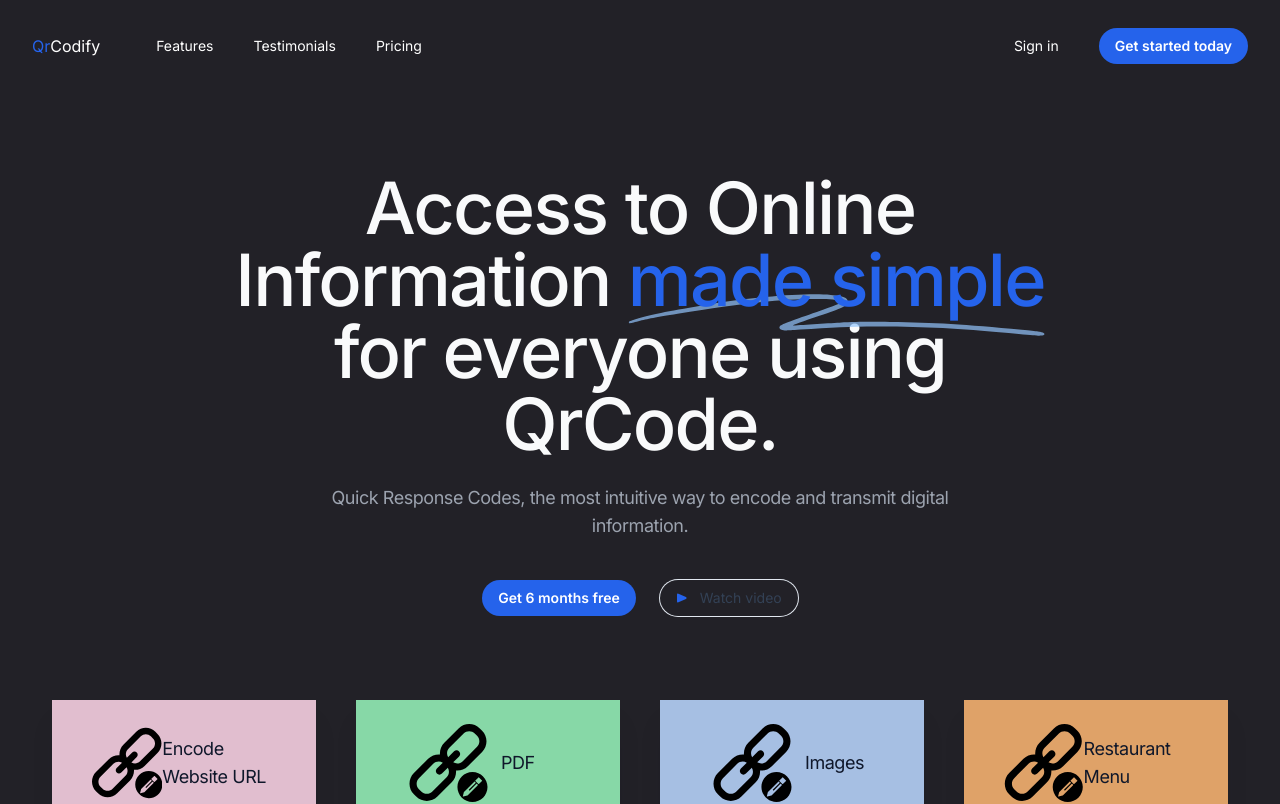
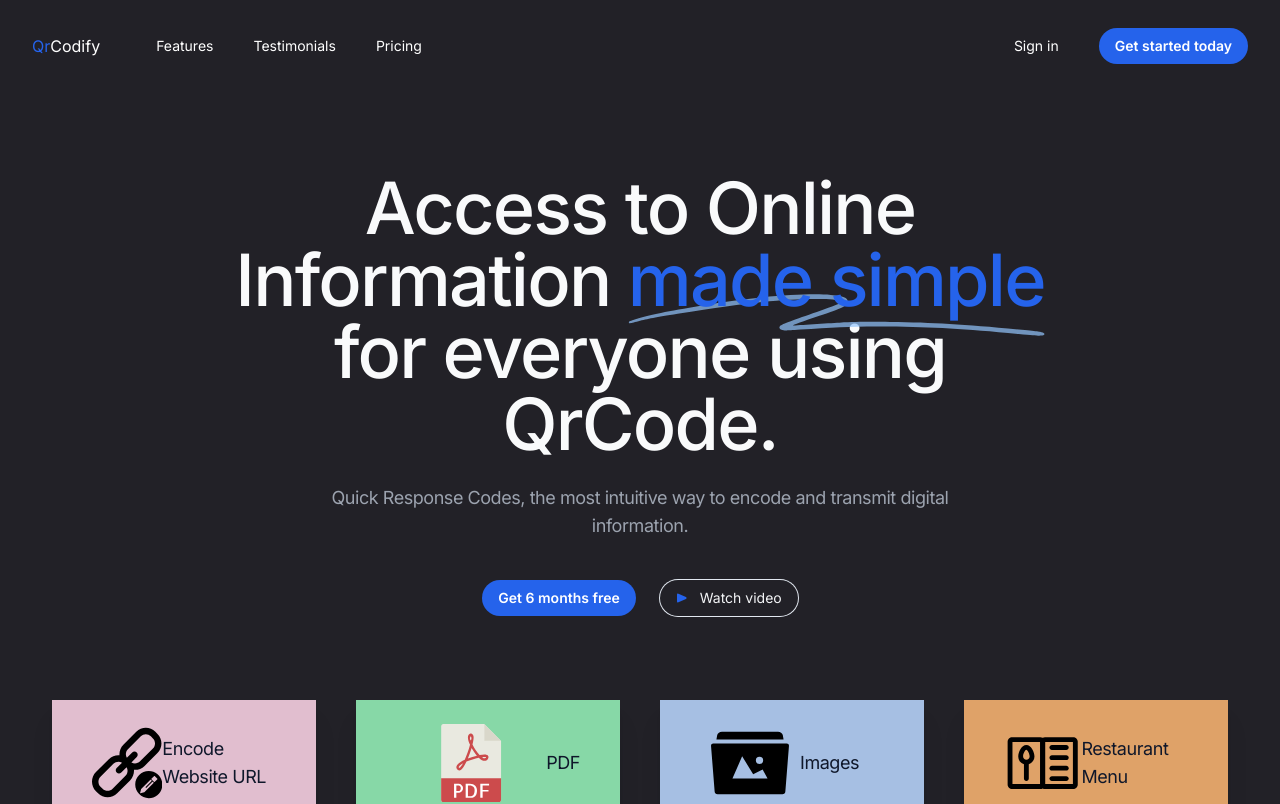
Before and after one commit to uchennaemeruche/qrcoded, a Nuxt app: page / in a window 1280 px wide. Shown: the top 804 px of the page. Built offline with nearby package versions, Linux system fonts and the light colour scheme.

Commit message:
fix z-index on landing page section

```diff
--- a/components/Header.vue
+++ b/components/Header.vue
@@ -1,5 +1,5 @@
 <template lang="">
-    <header class=" py-7 sticky top-0 bg-darkbrown">
+    <header class=" py-7 sticky top-0 bg-darkbrown z-40">
       <div class="mx-auto max-w-7xl px-4 sm:px-6 lg:px-8">
           <nav class="relative z-50 flex justify-between text-white">
             <div class="flex items-center md:gap-x-12">
--- a/components/Landing.vue
+++ b/components/Landing.vue
@@ -15,10 +15,10 @@
                Quick Response Codes, the most intuitive way to encode and transmit digital information.
             </p>
             <div class="mt-10 flex justify-center gap-x-6">
-                <a class="group inline-flex items-center justify-center rounded-full py-2 px-4 text-sm font-semibold focus:outline-none focus-visible:outline-2 focus-visible:outline-offset-2 bg-blue-600 text-white hover:bg-slate-700 hover:text-slate-100 active:bg-slate-800 active:text-slate-300 focus-visible:outline-slate-900"
+                <a class="group inline-flex items-center justify-center rounded-full py-2 px-4 text-sm font-semibold focus:outline-none focus-visible:outline-2 focus-visible:outline-offset-2 bg-blue-600 text-white hover:bg-darkbrown hover:text-slate-100 active:bg-slate-800 active:text-slate-300 focus-visible:outline-slate-900"
                     href="/register">Get 6 months free
                 </a>
-                <a class="group inline-flex ring-1 items-center justify-center rounded-full py-2 px-4 text-sm focus:outline-none ring-slate-200 text-slate-700 hover:text-slate-900 hover:ring-slate-300 active:bg-slate-100 active:text-slate-600 focus-visible:outline-blue-600 focus-visible:ring-slate-300"
+                <a class="group inline-flex ring-1 items-center justify-center rounded-full py-2 px-4 text-sm focus:outline-none ring-slate-200 text-gray-100 hover:text-blue-400 hover:ring-slate-300 active:bg-slate-100 active:text-slate-600 focus-visible:outline-blue-600 focus-visible:ring-slate-300"
                     href="https://www.youtube.com/watch?v=dQw4w9WgXcQ"><svg aria-hidden="true"
                         class="h-3 w-3 flex-none fill-blue-600 group-active:fill-current">
                         <path
--- a/components/Products.vue
+++ b/components/Products.vue
@@ -4,8 +4,7 @@
             <li class="p-5 lg:w-1/4">
                 <figure class="relative bg-pinkbanner p-6 shadow-xl shadow-slate-900/10">
                     <div class="flex flex-row items-center px-4">
-                                <svg
-                                    aria-hidden="true" width="105" height="78" viewBox="0 0 425.466 425.467">
+                        <svg aria-hidden="true" width="105" height="78" viewBox="0 0 425.466 425.467">
                             <path d="M318.15,230.195l77.934-77.937c31.894-31.892,31.894-83.782-0.004-115.674l-12.66-12.66
                                         c-31.893-31.896-83.78-31.896-115.674-0.004l-77.937,77.934c-17.588,17.588-25.457,41.264-23.646,64.311
                                         c-23.045-1.813-46.722,6.056-64.308,23.647L23.92,267.748c-31.894,31.889-31.894,83.779,0,115.674l12.664,12.662
@@ -16,21 +15,22 @@
                                         C218.959,254.828,216.795,276.469,202.653,290.605z M238.382,209.169l32.299-32.306c7.608-7.602,7.608-19.935,0-27.538
                                         c-7.604-7.61-19.936-7.61-27.541-0.004l-32.303,32.303c-9.791-16.446-7.627-38.087,6.514-52.226l77.935-77.935
                                         c16.707-16.707,43.89-16.707,60.594,0l12.664,12.664c16.705,16.705,16.705,43.886,0,60.591l-77.936,77.937
-                                        C276.468,216.797,254.828,218.959,238.382,209.169z"/>
-                                    <path d="M343.466,261.465c-45.287,0-82,36.713-82,82s36.713,82,82,82c45.286,0,82-36.713,82-82S388.753,261.465,343.466,261.465z
+                                        C276.468,216.797,254.828,218.959,238.382,209.169z" />
+                            <path
+                                d="M343.466,261.465c-45.287,0-82,36.713-82,82s36.713,82,82,82c45.286,0,82-36.713,82-82S388.753,261.465,343.466,261.465z
                                         M372.505,333.564l-56.046,56.104c-0.239,0.238-0.536,0.41-0.862,0.496l-22.315,5.85c-0.649,0.168-1.347-0.02-1.822-0.494
                                         c-0.477-0.479-0.666-1.172-0.496-1.824l5.826-22.318c0.084-0.326,0.256-0.627,0.494-0.863l56.047-56.104
                                         c0.742-0.742,1.945-0.744,2.688-0.002l4.548,4.541c0.739,0.74,0.741,1.943,0,2.688l-37.433,37.471l4.709,4.703l37.435-37.471
                                         c0.739-0.742,1.94-0.742,2.682-0.002l4.55,4.541C373.25,331.617,373.25,332.822,372.505,333.564z M395.472,310.574l-17,17.018
                                         c-0.739,0.744-1.942,0.744-2.685,0.002l-16.489-16.475c-0.744-0.74-0.744-1.943-0.002-2.688l17-17.02
-                                        c0.741-0.74,1.944-0.74,2.688-0.002l16.487,16.477C396.216,308.629,396.216,309.832,395.472,310.574z"/>
+                                        c0.741-0.74,1.944-0.74,2.688-0.002l16.487,16.477C396.216,308.629,396.216,309.832,395.472,310.574z" />
                         </svg>
                         <blockquote class="relative">
                             <p class="text-lg tracking-tight text-slate-900">Encode Website URL</p>
                         </blockquote>
                     </div>
                     <figcaption
-                                class="relative mt-6 flex items-center justify-between border-t border-slate-100 pt-6">
+                        class="relative mt-6 flex items-center justify-between border-t-8 border-darkbrown pt-6">
                         <div>
                             <div class="font-display text-base text-slate-900">Sheryl Berge</div>
                             <div class="mt-1 text-sm text-slate-500">CEO at Lynch LLC</div>
@@ -46,33 +46,48 @@
             <li class="p-5 lg:w-1/4">
                 <figure class="relative bg-greenbanner p-6 shadow-xl shadow-slate-900/10">
                     <div class="flex flex-row items-center px-4">
-                                <svg
-                                    aria-hidden="true" width="105" height="78" viewBox="0 0 425.466 425.467">
-                                    <path d="M318.15,230.195l77.934-77.937c31.894-31.892,31.894-83.782-0.004-115.674l-12.66-12.66
-                                        c-31.893-31.896-83.78-31.896-115.674-0.004l-77.937,77.934c-17.588,17.588-25.457,41.264-23.646,64.311
-                                        c-23.045-1.813-46.722,6.056-64.308,23.647L23.92,267.748c-31.894,31.889-31.894,83.779,0,115.674l12.664,12.662
-                                        c31.893,31.893,83.783,31.893,115.674,0l77.935-77.936c17.592-17.59,25.459-41.266,23.647-64.309
-                                        C276.884,255.654,300.56,247.783,318.15,230.195z M202.653,290.605l-77.936,77.938c-16.705,16.703-43.889,16.703-60.59,0
-                                        l-12.666-12.666c-16.705-16.701-16.703-43.885,0-60.594l77.936-77.932c14.14-14.141,35.779-16.306,52.226-6.516l-32.302,32.307
-                                        c-7.606,7.604-7.606,19.938,0,27.541c7.605,7.607,19.937,7.607,27.541,0l32.306-32.303
-                                        C218.959,254.828,216.795,276.469,202.653,290.605z M238.382,209.169l32.299-32.306c7.608-7.602,7.608-19.935,0-27.538
-                                        c-7.604-7.61-19.936-7.61-27.541-0.004l-32.303,32.303c-9.791-16.446-7.627-38.087,6.514-52.226l77.935-77.935
-                                        c16.707-16.707,43.89-16.707,60.594,0l12.664,12.664c16.705,16.705,16.705,43.886,0,60.591l-77.936,77.937
-                                        C276.468,216.797,254.828,218.959,238.382,209.169z"/>
-                                    <path d="M343.466,261.465c-45.287,0-82,36.713-82,82s36.713,82,82,82c45.286,0,82-36.713,82-82S388.753,261.465,343.466,261.465z
-                                        M372.505,333.564l-56.046,56.104c-0.239,0.238-0.536,0.41-0.862,0.496l-22.315,5.85c-0.649,0.168-1.347-0.02-1.822-0.494
-                                        c-0.477-0.479-0.666-1.172-0.496-1.824l5.826-22.318c0.084-0.326,0.256-0.627,0.494-0.863l56.047-56.104
-                                        c0.742-0.742,1.945-0.744,2.688-0.002l4.548,4.541c0.739,0.74,0.741,1.943,0,2.688l-37.433,37.471l4.709,4.703l37.435-37.471
-                                        c0.739-0.742,1.94-0.742,2.682-0.002l4.55,4.541C373.25,331.617,373.25,332.822,372.505,333.564z M395.472,310.574l-17,17.018
-                                        c-0.739,0.744-1.942,0.744-2.685,0.002l-16.489-16.475c-0.744-0.74-0.744-1.943-0.002-2.688l17-17.02
-                                        c0.741-0.74,1.944-0.74,2.688-0.002l16.487,16.477C396.216,308.629,396.216,309.832,395.472,310.574z"/>
+                        <svg aria-hidden="true" width="200" height="78" viewBox="0 0 56 56">
+                            <path style="fill:#E9E9E0;"
+                                d="M36.985,0H7.963C7.155,0,6.5,0.655,6.5,1.926V55c0,0.345,0.655,1,1.463,1h40.074
+                                     c0.808,0,1.463-0.655,1.463-1V12.978c0-0.696-0.093-0.92-0.257-1.085L37.607,0.257C37.442,0.093,37.218,0,36.985,0z" />
+                            <polygon style="fill:#D9D7CA;" points="37.5,0.151 37.5,12 49.349,12" />
+                            <path style="fill:#CC4B4C;"
+                                d="M19.514,33.324L19.514,33.324c-0.348,0-0.682-0.113-0.967-0.326
+                                        c-1.041-0.781-1.181-1.65-1.115-2.242c0.182-1.628,2.195-3.332,5.985-5.068c1.504-3.296,2.935-7.357,3.788-10.75
+                                        c-0.998-2.172-1.968-4.99-1.261-6.643c0.248-0.579,0.557-1.023,1.134-1.215c0.228-0.076,0.804-0.172,1.016-0.172
+                                        c0.504,0,0.947,0.649,1.261,1.049c0.295,0.376,0.964,1.173-0.373,6.802c1.348,2.784,3.258,5.62,5.088,7.562
+                                        c1.311-0.237,2.439-0.358,3.358-0.358c1.566,0,2.515,0.365,2.902,1.117c0.32,0.622,0.189,1.349-0.39,2.16
+                                        c-0.557,0.779-1.325,1.191-2.22,1.191c-1.216,0-2.632-0.768-4.211-2.285c-2.837,0.593-6.15,1.651-8.828,2.822
+                                        c-0.836,1.774-1.637,3.203-2.383,4.251C21.273,32.654,20.389,33.324,19.514,33.324z M22.176,28.198
+                                        c-2.137,1.201-3.008,2.188-3.071,2.744c-0.01,0.092-0.037,0.334,0.431,0.692C19.685,31.587,20.555,31.19,22.176,28.198z
+                                        M35.813,23.756c0.815,0.627,1.014,0.944,1.547,0.944c0.234,0,0.901-0.01,1.21-0.441c0.149-0.209,0.207-0.343,0.23-0.415
+                                        c-0.123-0.065-0.286-0.197-1.175-0.197C37.12,23.648,36.485,23.67,35.813,23.756z M28.343,17.174
+                                        c-0.715,2.474-1.659,5.145-2.674,7.564c2.09-0.811,4.362-1.519,6.496-2.02C30.815,21.15,29.466,19.192,28.343,17.174z
+                                        M27.736,8.712c-0.098,0.033-1.33,1.757,0.096,3.216C28.781,9.813,27.779,8.698,27.736,8.712z" />
+                            <path style="fill:#CC4B4C;"
+                                d="M48.037,56H7.963C7.155,56,6.5,55.345,6.5,54.537V39h43v15.537C49.5,55.345,48.845,56,48.037,56z" />
+                            <path style="fill:#FFFFFF;" d="M17.385,53h-1.641V42.924h2.898c0.428,0,0.852,0.068,1.271,0.205
+                                        c0.419,0.137,0.795,0.342,1.128,0.615c0.333,0.273,0.602,0.604,0.807,0.991s0.308,0.822,0.308,1.306
+                                        c0,0.511-0.087,0.973-0.26,1.388c-0.173,0.415-0.415,0.764-0.725,1.046c-0.31,0.282-0.684,0.501-1.121,0.656
+                                        s-0.921,0.232-1.449,0.232h-1.217V53z M17.385,44.168v3.992h1.504c0.2,0,0.398-0.034,0.595-0.103
+                                        c0.196-0.068,0.376-0.18,0.54-0.335c0.164-0.155,0.296-0.371,0.396-0.649c0.1-0.278,0.15-0.622,0.15-1.032
+                                        c0-0.164-0.023-0.354-0.068-0.567c-0.046-0.214-0.139-0.419-0.28-0.615c-0.142-0.196-0.34-0.36-0.595-0.492
+                                            c-0.255-0.132-0.593-0.198-1.012-0.198H17.385z" />
+                            <path style="fill:#FFFFFF;"
+                                d="M32.219,47.682c0,0.829-0.089,1.538-0.267,2.126s-0.403,1.08-0.677,1.477s-0.581,0.709-0.923,0.937
+                                        s-0.672,0.398-0.991,0.513c-0.319,0.114-0.611,0.187-0.875,0.219C28.222,52.984,28.026,53,27.898,53h-3.814V42.924h3.035
+                                        c0.848,0,1.593,0.135,2.235,0.403s1.176,0.627,1.6,1.073s0.74,0.955,0.95,1.524C32.114,46.494,32.219,47.08,32.219,47.682z
+                                        M27.352,51.797c1.112,0,1.914-0.355,2.406-1.066s0.738-1.741,0.738-3.09c0-0.419-0.05-0.834-0.15-1.244
+                                        c-0.101-0.41-0.294-0.781-0.581-1.114s-0.677-0.602-1.169-0.807s-1.13-0.308-1.914-0.308h-0.957v7.629H27.352z" />
+                            <path style="fill:#FFFFFF;"
+                                d="M36.266,44.168v3.172h4.211v1.121h-4.211V53h-1.668V42.924H40.9v1.244H36.266z" />
                         </svg>
                         <blockquote class="relative">
                             <p class="text-lg tracking-tight text-slate-900">PDF</p>
                         </blockquote>
                     </div>
                     <figcaption
-                                class="relative mt-6 flex items-center justify-between border-t border-slate-100 pt-6">
+                        class="relative mt-6 flex items-center justify-between border-t-8 border-darkbrown pt-6">
                         <div>
                             <div class="font-display text-base text-slate-900">Sheryl Berge</div>
                             <div class="mt-1 text-sm text-slate-500">CEO at Lynch LLC</div>
@@ -88,33 +103,16 @@
             <li class="p-5 lg:w-1/4">
                 <figure class="relative bg-graybanner p-6 shadow-xl shadow-slate-900/10">
                     <div class="flex flex-row items-center px-4">
-                                <svg
-                                    aria-hidden="true" width="105" height="78" viewBox="0 0 425.466 425.467">
-                                    <path d="M318.15,230.195l77.934-77.937c31.894-31.892,31.894-83.782-0.004-115.674l-12.66-12.66
-                                        c-31.893-31.896-83.78-31.896-115.674-0.004l-77.937,77.934c-17.588,17.588-25.457,41.264-23.646,64.311
-                                        c-23.045-1.813-46.722,6.056-64.308,23.647L23.92,267.748c-31.894,31.889-31.894,83.779,0,115.674l12.664,12.662
-                                        c31.893,31.893,83.783,31.893,115.674,0l77.935-77.936c17.592-17.59,25.459-41.266,23.647-64.309
-                                        C276.884,255.654,300.56,247.783,318.15,230.195z M202.653,290.605l-77.936,77.938c-16.705,16.703-43.889,16.703-60.59,0
-                                        l-12.666-12.666c-16.705-16.701-16.703-43.885,0-60.594l77.936-77.932c14.14-14.141,35.779-16.306,52.226-6.516l-32.302,32.307
-                                        c-7.606,7.604-7.606,19.938,0,27.541c7.605,7.607,19.937,7.607,27.541,0l32.306-32.303
-                                        C218.959,254.828,216.795,276.469,202.653,290.605z M238.382,209.169l32.299-32.306c7.608-7.602,7.608-19.935,0-27.538
-                                        c-7.604-7.61-19.936-7.61-27.541-0.004l-32.303,32.303c-9.791-16.446-7.627-38.087,6.514-52.226l77.935-77.935
-                                        c16.707-16.707,43.89-16.707,60.594,0l12.664,12.664c16.705,16.705,16.705,43.886,0,60.591l-77.936,77.937
-                                        C276.468,216.797,254.828,218.959,238.382,209.169z"/>
-                                    <path d="M343.466,261.465c-45.287,0-82,36.713-82,82s36.713,82,82,82c45.286,0,82-36.713,82-82S388.753,261.465,343.466,261.465z
-                                        M372.505,333.564l-56.046,56.104c-0.239,0.238-0.536,0.41-0.862,0.496l-22.315,5.85c-0.649,0.168-1.347-0.02-1.822-0.494
-                                        c-0.477-0.479-0.666-1.172-0.496-1.824l5.826-22.318c0.084-0.326,0.256-0.627,0.494-0.863l56.047-56.104
-                                        c0.742-0.742,1.945-0.744,2.688-0.002l4.548,4.541c0.739,0.74,0.741,1.943,0,2.688l-37.433,37.471l4.709,4.703l37.435-37.471
-                                        c0.739-0.742,1.94-0.742,2.682-0.002l4.55,4.541C373.25,331.617,373.25,332.822,372.505,333.564z M395.472,310.574l-17,17.018
-                                        c-0.739,0.744-1.942,0.744-2.685,0.002l-16.489-16.475c-0.744-0.74-0.744-1.943-0.002-2.688l17-17.02
-                                        c0.741-0.74,1.944-0.74,2.688-0.002l16.487,16.477C396.216,308.629,396.216,309.832,395.472,310.574z"/>
+                        <svg width="100px" height="78px" viewBox="0 0 20 20" xmlns="http://www.w3.org/2000/svg">
+                            <path
+                                d="M18.405 2.799c-.112-.44-.656-.799-1.21-.799H2.805c-.555 0-1.099.359-1.21.799L1.394 4h17.211l-.2-1.201zM19.412 5H.587a.58.58 0 0 0-.577.635l.923 11.669a.77.77 0 0 0 .766.696H18.3a.77.77 0 0 0 .766-.696l.923-11.669A.58.58 0 0 0 19.412 5zm-6.974 3.375a.938.938 0 1 1 0 1.876.938.938 0 0 1 0-1.876zM5.5 14l2.486-5.714 2.827 4.576 2.424-1.204L14.5 14h-9z" />
                         </svg>
                         <blockquote class="relative">
                             <p class="text-lg tracking-tight text-slate-900">Images</p>
                         </blockquote>
                     </div>
                     <figcaption
-                                class="relative mt-6 flex items-center justify-between border-t border-slate-100 pt-6">
+                        class="relative mt-6 flex items-center justify-between border-t-8 border-darkbrown pt-6">
                         <div>
                             <div class="font-display text-base text-slate-900">Sheryl Berge</div>
                             <div class="mt-1 text-sm text-slate-500">CEO at Lynch LLC</div>
@@ -130,42 +128,33 @@
             <li class="p-5 lg:w-1/4">
                 <figure class="relative bg-brownbanner p-6 shadow-xl shadow-slate-900/10">
                     <div class="flex flex-row items-center px-4">
-                                <svg
-                                    aria-hidden="true" width="105" height="78" viewBox="0 0 425.466 425.467">
-                                    <path d="M318.15,230.195l77.934-77.937c31.894-31.892,31.894-83.782-0.004-115.674l-12.66-12.66
-                                        c-31.893-31.896-83.78-31.896-115.674-0.004l-77.937,77.934c-17.588,17.588-25.457,41.264-23.646,64.311
-                                        c-23.045-1.813-46.722,6.056-64.308,23.647L23.92,267.748c-31.894,31.889-31.894,83.779,0,115.674l12.664,12.662
-                                        c31.893,31.893,83.783,31.893,115.674,0l77.935-77.936c17.592-17.59,25.459-41.266,23.647-64.309
-                                        C276.884,255.654,300.56,247.783,318.15,230.195z M202.653,290.605l-77.936,77.938c-16.705,16.703-43.889,16.703-60.59,0
-                                        l-12.666-12.666c-16.705-16.701-16.703-43.885,0-60.594l77.936-77.932c14.14-14.141,35.779-16.306,52.226-6.516l-32.302,32.307
-                                        c-7.606,7.604-7.606,19.938,0,27.541c7.605,7.607,19.937,7.607,27.541,0l32.306-32.303
-                                        C218.959,254.828,216.795,276.469,202.653,290.605z M238.382,209.169l32.299-32.306c7.608-7.602,7.608-19.935,0-27.538
-                                        c-7.604-7.61-19.936-7.61-27.541-0.004l-32.303,32.303c-9.791-16.446-7.627-38.087,6.514-52.226l77.935-77.935
-                                        c16.707-16.707,43.89-16.707,60.594,0l12.664,12.664c16.705,16.705,16.705,43.886,0,60.591l-77.936,77.937
-                                        C276.468,216.797,254.828,218.959,238.382,209.169z"/>
-                                    <path d="M343.466,261.465c-45.287,0-82,36.713-82,82s36.713,82,82,82c45.286,0,82-36.713,82-82S388.753,261.465,343.466,261.465z
-                                        M372.505,333.564l-56.046,56.104c-0.239,0.238-0.536,0.41-0.862,0.496l-22.315,5.85c-0.649,0.168-1.347-0.02-1.822-0.494
-                                        c-0.477-0.479-0.666-1.172-0.496-1.824l5.826-22.318c0.084-0.326,0.256-0.627,0.494-0.863l56.047-56.104
-                                        c0.742-0.742,1.945-0.744,2.688-0.002l4.548,4.541c0.739,0.74,0.741,1.943,0,2.688l-37.433,37.471l4.709,4.703l37.435-37.471
-                                        c0.739-0.742,1.94-0.742,2.682-0.002l4.55,4.541C373.25,331.617,373.25,332.822,372.505,333.564z M395.472,310.574l-17,17.018
-                                        c-0.739,0.744-1.942,0.744-2.685,0.002l-16.489-16.475c-0.744-0.74-0.744-1.943-0.002-2.688l17-17.02
-                                        c0.741-0.74,1.944-0.74,2.688-0.002l16.487,16.477C396.216,308.629,396.216,309.832,395.472,310.574z"/>
+                       <svg width="100px" height="78px" viewBox="0 0 64 64">
+
+                                <path class="text-red-300"
+                                    d="M57.2,10.6H33.9c-0.7,0-1.3,0.2-1.9,0.5c-0.6-0.3-1.2-0.5-1.9-0.5H6.8c-2.1,0-3.8,1.7-3.8,3.8v35.3c0,2.1,1.7,3.8,3.8,3.8   h23.3c0.7,0,1.3-0.2,1.9-0.5c0.6,0.3,1.2,0.5,1.9,0.5h23.3c2.1,0,3.8-1.7,3.8-3.8V14.3C61,12.3,59.3,10.6,57.2,10.6z M29.9,49.4H7   V14.6h22.8V49.4z M57,49.4H34.1V14.6H57V49.4z" />
+                                <path
+                                    d="M16.5,33c0,3.4,0,6.8,0,10.2c0,0.6,0,1.1,0,1.7c0,1.1,0.9,2,2,2c1.1,0,2-0.9,2-2c0-4,0-7.9,0-11.9c2.7-0.9,4.7-3.4,4.7-6.4   c0-3.3-2.6-9.5-6.7-9.5c-4.2,0-6.7,6.1-6.7,9.5C11.7,29.6,13.7,32.2,16.5,33z M18.5,21.1c0.8,0,2.7,3.2,2.7,5.5   c0,1.5-1.2,2.7-2.7,2.7c0,0,0,0,0,0c0,0,0,0,0,0c-1.5,0-2.7-1.2-2.7-2.7C15.7,24.3,17.6,21.1,18.5,21.1z" />
+                                <path
+                                    d="M39.6,21.2c3.5,0,6.9,0,10.4,0c0.5,0,1,0,1.5,0c1,0,2-0.9,2-2c0-1.1-0.9-2-2-2c-3.5,0-6.9,0-10.4,0c-0.5,0-1,0-1.5,0   c-1,0-2,0.9-2,2C37.7,20.3,38.5,21.2,39.6,21.2z" />
+                                <path
+                                    d="M39.6,29.6c3.5,0,6.9,0,10.4,0c0.5,0,1,0,1.5,0c1,0,2-0.9,2-2c0-1.1-0.9-2-2-2c-3.5,0-6.9,0-10.4,0c-0.5,0-1,0-1.5,0   c-1,0-2,0.9-2,2C37.7,28.7,38.5,29.6,39.6,29.6z" />
+                                <path
+                                    d="M39.6,38.3c3.5,0,6.9,0,10.4,0c0.5,0,1,0,1.5,0c1,0,2-0.9,2-2c0-1.1-0.9-2-2-2c-3.5,0-6.9,0-10.4,0c-0.5,0-1,0-1.5,0   c-1,0-2,0.9-2,2C37.7,37.4,38.5,38.3,39.6,38.3z" />
+                                <path
+                                    d="M39.6,46.9c3.5,0,6.9,0,10.4,0c0.5,0,1,0,1.5,0c1,0,2-0.9,2-2c0-1.1-0.9-2-2-2c-3.5,0-6.9,0-10.4,0c-0.5,0-1,0-1.5,0   c-1,0-2,0.9-2,2C37.7,46,38.5,46.9,39.6,46.9z" />
+
                         </svg>
                         <blockquote class="relative">
                             <p class="text-lg tracking-tight text-slate-900">Restaurant Menu</p>
                         </blockquote>
                     </div>
                     <figcaption
-                                class="relative mt-6 flex items-center justify-between border-t border-slate-100 pt-6">
+                        class="relative mt-6 flex items-center justify-between border-t-8 border-darkbrown pt-6">
                         <div>
-                                    <div class="font-display text-base text-slate-900">Sheryl Berge</div>
-                                    <div class="mt-1 text-sm text-slate-500">CEO at Lynch LLC</div>
+                            <!-- <div class="font-display text-base text-slate-900">One-click to create a digital restaurant menu</div> -->
+                            <div class="mt-1 text-sm text-slate-500">One-scan away from your favourite restaurant menu</div>
                         </div>
-                                <div class="overflow-hidden rounded-full bg-slate-50"><img alt=""
-                                        srcset="/_next/image?url=%2F_next%2Fstatic%2Fmedia%2Favatar-1.c78616b7.png&amp;w=64&amp;q=75 1x, /_next/image?url=%2F_next%2Fstatic%2Fmedia%2Favatar-1.c78616b7.png&amp;w=128&amp;q=75 2x"
-                                        src="/_next/image?url=%2F_next%2Fstatic%2Fmedia%2Favatar-1.c78616b7.png&amp;w=128&amp;q=75"
-                                        width="56" height="56" decoding="async" data-nimg="future"
-                                        class="h-14 w-14 object-cover" loading="lazy"></div>
+
                     </figcaption>
                 </figure>
             </li>
--- a/tailwind.config.js
+++ b/tailwind.config.js
@@ -13,7 +13,7 @@ module.exports = {
       fontFamily:{
         sans:["inter", "sans-serif"],
       },
-      backgroundColor:{
+      colors:{
         darkbrown: "#222127",
         pinkbanner: "#E1BECF",
         greenbanner: "#87D8A7",
```
Lines whose indentation alone changed are shown as unchanged.
